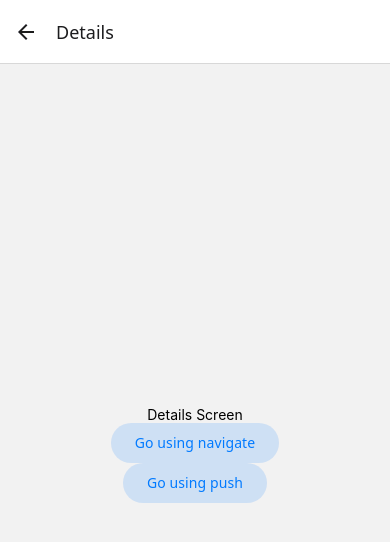
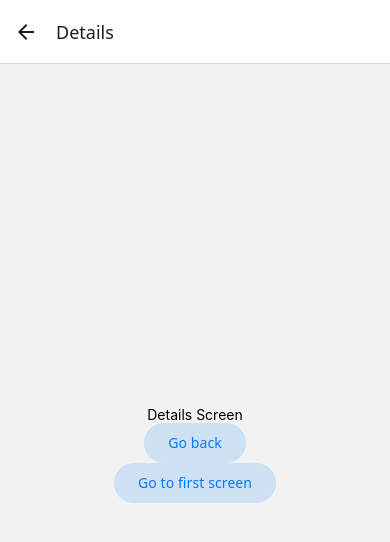
Before and after one commit to elrizeyah/appdev2, a React Native app in the folder react-native-navigation/: screen / in a window 390 px wide. Both pictures are taken after a click on the button "Go to Details". Shown: the top 542 px of the page. Built offline with nearby package versions, Linux system fonts and the light colour scheme.

Commit message:
Done with going back section

```diff
--- a/react-native-navigation/App.tsx
+++ b/react-native-navigation/App.tsx
@@ -2,13 +2,14 @@ import * as React from 'react';
 import { View, Text } from 'react-native';
 import { NavigationContainer } from '@react-navigation/native';
 import { createNativeStackNavigator } from '@react-navigation/native-stack';
+import { Button } from '@react-navigation/elements';
 
-import { Button } from '@react-navigation/elements';
 
 function HomeScreen({ navigation }) {
   return (
     <View style={{ flex: 1, alignItems: 'center', justifyContent: 'center' }}>
       <Text>Home Screen</Text>
+
 
       <Button onPress={() => navigation.navigate('Details')}>
         Go to Details
@@ -17,25 +18,30 @@ function HomeScreen({ navigation }) {
   );
 }
 
+
 function DetailsScreen({ navigation }) {
   return (
     <View style={{ flex: 1, alignItems: 'center', justifyContent: 'center' }}>
       <Text>Details Screen</Text>
 
-      {/* navigate = same route won't duplicate */}
-      <Button onPress={() => navigation.navigate('Details')}>
-        Go using navigate
+
+      {/*go back one step*/}
+      <Button onPress={() => navigation.goBack()}>
+        Go back
       </Button>
 
-      {/* push = always adds new instance */}
-      <Button onPress={() => navigation.push('Details')}>
-        Go using push
+
+      {/*go back to first screen*/}
+      <Button onPress={() => navigation.popToTop()}>
+        Go to first screen
       </Button>
     </View>
   );
 }
 
+
 const Stack = createNativeStackNavigator();
+
 
 export default function App() {
   return (
```
